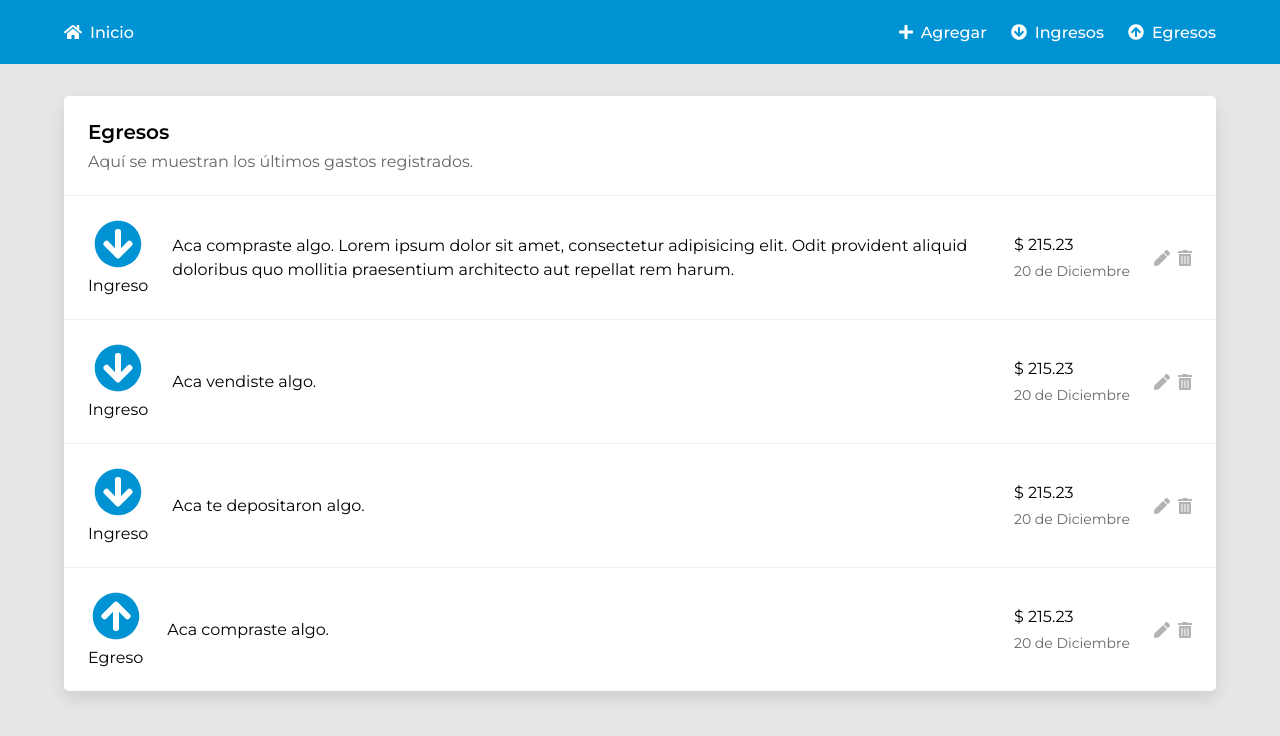
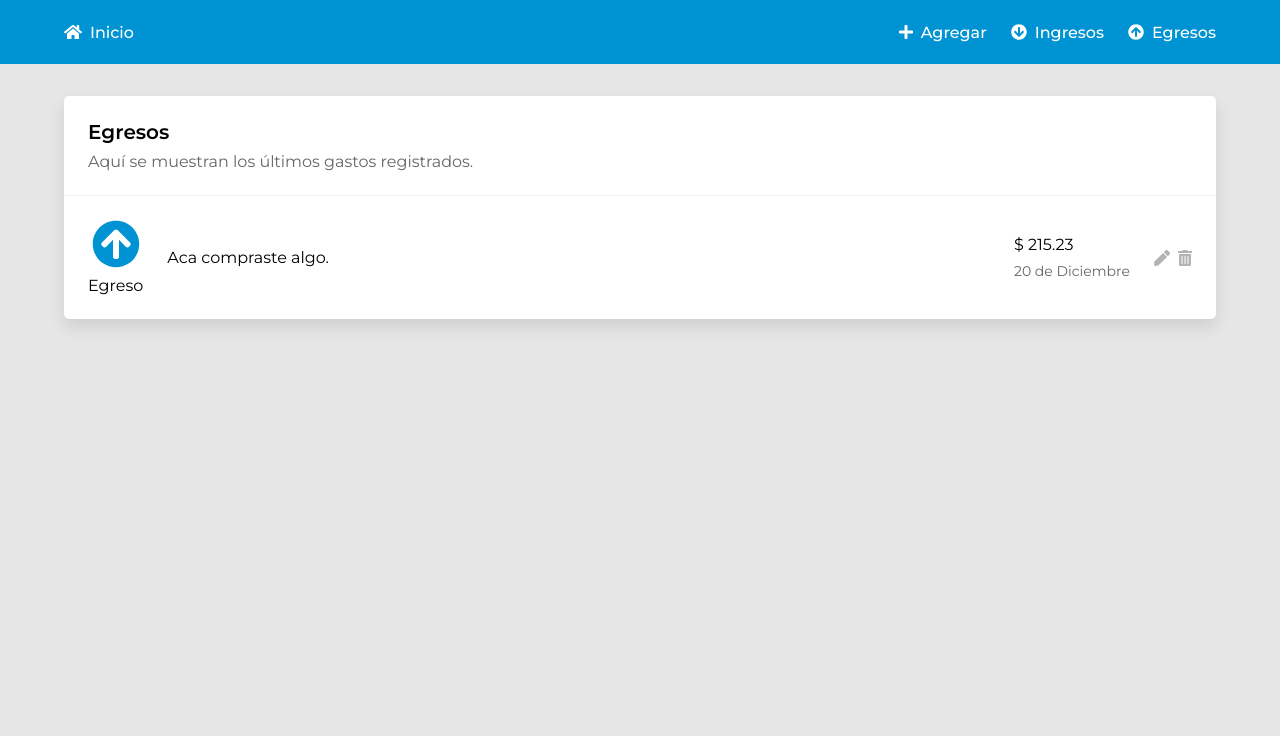
Before and after one commit to evarelaavalos/personal-budget-app, a React (Create React App) app in the folder client/: page /expenses in a window 1280 px wide. Shown: the top 736 px of the page. Built offline with nearby package versions, Linux system fonts and the light colour scheme.

Commit message:
move transactions to a state in App.js

```diff
--- a/client/src/App.js
+++ b/client/src/App.js
@@ -1,3 +1,4 @@
+import { useState } from 'react';
 import { Routes, Route } from "react-router-dom";
 
 import Layout from './components/Layout';
@@ -8,13 +9,44 @@ import Home from './pages/Home';
 import Incomes from './pages/Incomes';
 
 export default function App() {
+  const [transactions, setTransactions] = useState([
+    {
+      id: 1,
+      concept: 'Aca compraste algo. Lorem ipsum dolor sit amet, consectetur adipisicing elit. Odit provident aliquid doloribus quo mollitia praesentium architecto aut repellat rem harum.',
+      amount: 215.23,
+      date: '20 de Diciembre',
+      type: 'income',
+    },
+    {
+      id: 2,
+      concept: 'Aca vendiste algo.',
+      amount: 215.23,
+      date: '20 de Diciembre',
+      type: 'income',
+    },
+    {
+      id: 3,
+      concept: 'Aca te depositaron algo.',
+      amount: 215.23,
+      date: '20 de Diciembre',
+      type: 'income',
+    },
+    {
+      id: 4,
+      concept: 'Aca compraste algo.',
+      amount: 215.23,
+      date: '20 de Diciembre',
+      type: 'expense',
+    },
+  ]);
+
   return (
     <Layout>
       <Routes>
-        <Route path="/" element={<Home />} />
+        <Route path="/" element={<Home transactions={transactions}/>} />
         <Route path="/add" element={<Add />} />
-        <Route path="/expenses" element={<Expenses />} />
-        <Route path="/incomes" element={<Incomes />} />
+        <Route path="/expenses" element={<Expenses transactions={transactions}/>} />
+        <Route path="/incomes" element={<Incomes transactions={transactions}/>} />
       </Routes>
     </Layout>
   )
--- a/client/src/components/TransactionList.js
+++ b/client/src/components/TransactionList.js
@@ -2,37 +2,22 @@ import TransactionListRow from './TransactionListRow';
 
 import styles from './TransactionList.module.css';
 
-export default function TransactionList({ title, caption }) {
+export default function TransactionList({ title, caption, transactions }) {
     return (
         <section className={styles.transactions}>
             <div className={styles.header}>
                 <h2 className={styles.title}>{title}</h2>
                 <p className={styles.caption}>{caption}</p>
             </div>
-            <TransactionListRow
-                concept='Aca compraste algo. Lorem ipsum dolor sit amet, consectetur adipisicing elit. Odit provident aliquid doloribus quo mollitia praesentium architecto aut repellat rem harum.'
-                amount='215.23'
-                date='20 de Diciembre'
-                type='income'
-            />
-            <TransactionListRow
-                concept='Aca vendiste algo.'
-                amount='215.23'
-                date='20 de Diciembre'
-                type='income'
-            />
-            <TransactionListRow
-                concept='Aca te depositaron algo.'
-                amount='215.23'
-                date='20 de Diciembre'
-                type='income'
-            />
-            <TransactionListRow
-                concept='Aca compraste algo.'
-                amount='215.23'
-                date='20 de Diciembre'
-                type='expense'
-            />
+            {transactions && transactions.map(transaction => (
+                <TransactionListRow
+                    key={transaction.id}
+                    concept={transaction.concept}
+                    amount={transaction.amount}
+                    date={transaction.date}
+                    type={transaction.type}
+                />
+            ))}
         </section>
     )
 }
--- a/client/src/pages/Expenses.js
+++ b/client/src/pages/Expenses.js
@@ -1,10 +1,13 @@
 import TransactionList from '../components/TransactionList';
 
-export default function Expenses() {
+export default function Expenses({ transactions }) {
+    const expenses = transactions.filter(transaction => transaction.type === 'expense');
+
     return (
         <TransactionList
             title='Egresos'
             caption='Aquí se muestran los últimos gastos registrados.'
+            transactions={expenses}
         />
     )
 }
--- a/client/src/pages/Home.js
+++ b/client/src/pages/Home.js
@@ -2,7 +2,7 @@ import TransactionList from '../components/TransactionList';
 
 import styles from './Home.module.css';
 
-export default function Home() {
+export default function Home({ transactions }) {
     return (
         <div className={styles.bankSummary}>
             <section className={styles.balance}>
@@ -17,6 +17,7 @@ export default function Home() {
             <TransactionList
                 title='Últimos Movimientos'
                 caption='Gestiona las últimas operaciones realizadas.'
+                transactions={transactions}
             />
         </div>
     )
--- a/client/src/pages/Incomes.js
+++ b/client/src/pages/Incomes.js
@@ -1,10 +1,13 @@
 import TransactionList from '../components/TransactionList';
 
-export default function Incomes() {
+export default function Incomes({ transactions }) {
+    const incomes = transactions.filter(transaction => transaction.type === 'income');
+
     return (
         <TransactionList
             title='Ingresos'
             caption='Estos son los últimos ingresos en tu cuenta.'
+            transactions={incomes}
         />
     )
 }
```
